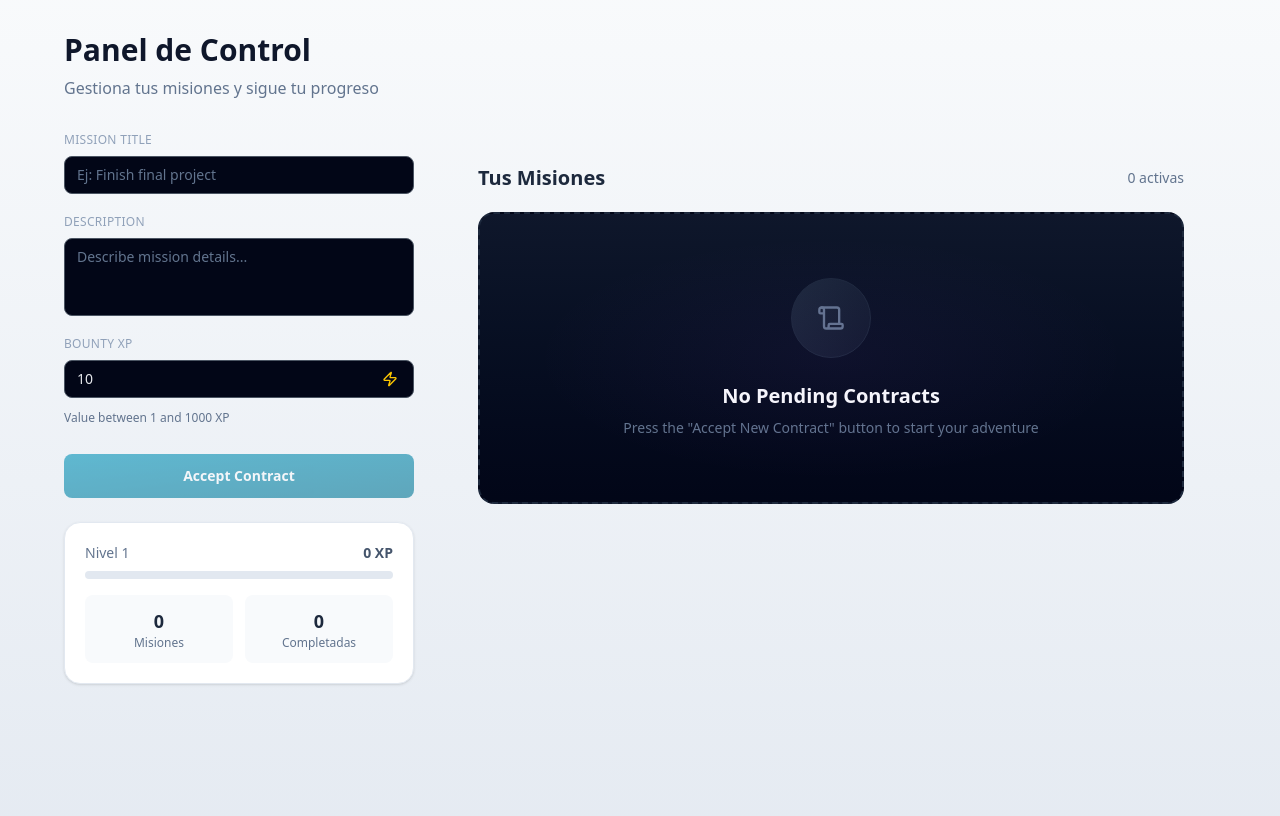
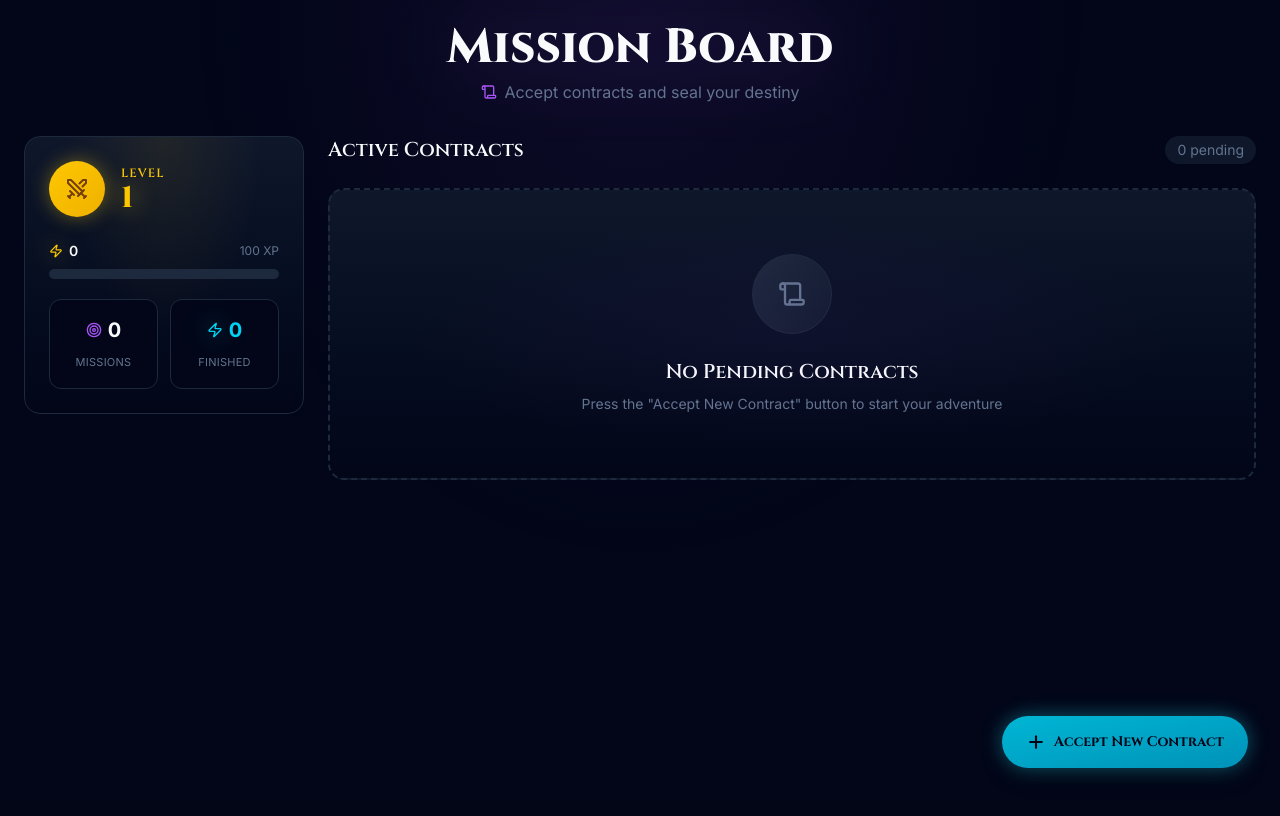
Before and after one commit to LjuandalZPH/planner-fronted, a Next.js app: page /dashboard in a window 1280 px wide. Shown: the top 816 px of the page. Built offline with nearby package versions, Linux system fonts and the light colour scheme.

Commit message:
refactor(dashboard): Improve dashboard

```diff
--- a/app/dashboard/DashboardClient.tsx
+++ b/app/dashboard/DashboardClient.tsx
@@ -1,122 +1,125 @@
 "use client";
 
+import { useState } from "react";
 import { MissionForm } from "@/components/mission/MissionForm";
 import { MissionList } from "@/components/mission/MissionList";
+import { HeroProfile } from "@/components/gamification/HeroProfile";
+import { Modal } from "@/components/ui/modal";
+import { FAB } from "@/components/ui/fab";
 import { useMissions } from "@/hooks/useMissions";
 import { useXP } from "@/hooks/useXP";
+import { Scroll } from "lucide-react";
 
 export function DashboardClient() {
-  const { missions, addMission, updateMission, deleteMission } = useMissions();
-  const { xp, level, gainXP } = useXP();
+  const { missions, addMission, completeMission, deleteMission } = useMissions();
+  const { xp, level, nextLevelXP, gainXP } = useXP();
+
+  const [isModalOpen, setIsModalOpen] = useState(false);
+  const [isSubmitting, setIsSubmitting] = useState(false);
+  const [completingId, setCompletingId] = useState<string | null>(null);
 
   function handleCreateMission(data: {
     title: string;
     description: string;
     xp: number;
   }) {
+    setIsSubmitting(true);
     addMission(data);
-    gainXP(data.xp);
+    gainXP(Math.floor(data.xp * 0.1));
+    setIsSubmitting(false);
+    setIsModalOpen(false);
   }
 
-  function handleUpdateProgress(id: string, progress: number) {
+  async function handleCompleteMission(id: string) {
     const mission = missions.find((m) => m.id === id);
-    if (mission && progress > mission.progress) {
-      const xpGained = Math.floor(
-        mission.xp * ((progress - mission.progress) / 100)
-      );
-      updateMission(id, { progress });
-      if (xpGained > 0) {
-        gainXP(xpGained);
-      }
-    }
+    if (!mission) return;
+
+    setCompletingId(id);
+    await new Promise((resolve) => setTimeout(resolve, 800));
+    completeMission(id);
+    gainXP(mission.xp);
+    setCompletingId(null);
   }
 
   function handleDeleteMission(id: string) {
     deleteMission(id);
   }
 
+  const completedCount = missions.filter((m) => m.progress >= 100).length;
+  const pendingCount = missions.filter((m) => m.progress < 100).length;
+
   return (
-    <div className="min-h-screen bg-linear-to-b from-slate-50 to-slate-200 px-6 py-8">
-      <div className="max-w-6xl mx-auto">
+    <div className="relative min-h-screen bg-slate-950">
+      {/* Background glow */}
+      <div className="pointer-events-none fixed inset-0 bg-[radial-gradient(ellipse_at_top,rgba(168,85,247,0.08)_0%,transparent_50%)]" />
+
+      <div className="relative mx-auto max-w-7xl p-6">
         {/* Header */}
-        <header className="mb-8">
-          <h1 className="text-3xl font-extrabold text-slate-900 mb-2">
-            Panel de Control
+        <header className="mb-8 text-center">
+          <h1 className="font-cinzel mb-2 text-3xl font-extrabold text-slate-50 md:text-4xl lg:text-5xl drop-shadow-[0_0_40px_rgba(168,85,247,0.3)]">
+            Mission Board
           </h1>
-          <p className="text-slate-500">
-            Gestiona tus misiones y sigue tu progreso
+
+          <p className="flex items-center justify-center gap-2 text-slate-500">
+            <Scroll size={16} className="text-purple-500" />
+            Accept contracts and seal your destiny
           </p>
         </header>
 
         {/* Layout */}
-        <div className="grid gap-8 items-start md:grid-cols-[350px_1fr]">
+        <div className="grid gap-6">
+          <div className="grid items-start gap-6 lg:grid-cols-[280px_1fr]">
+
             {/* Sidebar */}
-          <aside className="md:sticky md:top-8 space-y-6">
-            <MissionForm onSubmit={handleCreateMission} />
-
-            {/* Stats Card */}
-            <div className="p-5 bg-white rounded-2xl border border-slate-200 shadow-sm">
-              {/* XP */}
-              <div className="mb-4">
-                <div className="flex justify-between items-center mb-2">
-                  <span className="text-sm text-slate-500">
-                    Nivel {level}
-                  </span>
-                  <span className="text-sm font-semibold text-slate-600">
-                    {xp} XP
-                  </span>
-                </div>
-
-                <div className="w-full h-2 bg-slate-200 rounded-full overflow-hidden">
-                  <div
-                    className="h-full rounded-full bg-linear-to-r from-blue-500 to-violet-500 transition-all duration-500"
-                    style={{ width: `${xp % 100}%` }}
+            <aside className="lg:sticky lg:top-6">
+              <HeroProfile
+                level={level}
+                xp={xp}
+                nextLevelXP={nextLevelXP}
+                totalMissions={missions.length}
+                completedMissions={completedCount}
               />
-                </div>
-              </div>
-
-              {/* Stats */}
-              <div className="grid grid-cols-2 gap-3">
-                <div className="p-3 bg-slate-50 rounded-lg text-center">
-                  <div className="text-lg font-bold text-slate-800">
-                    {missions.length}
-                  </div>
-                  <div className="text-xs text-slate-500">
-                    Misiones
-                  </div>
-                </div>
-
-                <div className="p-3 bg-slate-50 rounded-lg text-center">
-                  <div className="text-lg font-bold text-slate-800">
-                    {missions.filter((m) => m.progress >= 100).length}
-                  </div>
-                  <div className="text-xs text-slate-500">
-                    Completadas
-                  </div>
-                </div>
-              </div>
-            </div>
             </aside>
 
             {/* Main */}
             <main>
-            <div className="flex justify-between items-center mb-5">
-              <h2 className="text-xl font-bold text-slate-800">
-                Tus Misiones
+              {/* Section header */}
+              <div className="mb-6 flex items-center justify-between">
+                <h2 className="font-cinzel text-xl font-semibold text-slate-50">
+                  Active Contracts
                 </h2>
-              <span className="text-sm text-slate-500">
-                {missions.filter((m) => m.progress < 100).length} activas
+
+                <span className="rounded-full bg-slate-900 px-3 py-1 text-sm text-slate-500">
+                  {pendingCount} pending
                 </span>
               </div>
 
               <MissionList
                 missions={missions}
-              onUpdateProgress={handleUpdateProgress}
+                onComplete={handleCompleteMission}
                 onDelete={handleDeleteMission}
+                completingId={completingId}
               />
             </main>
           </div>
         </div>
       </div>
+
+      {/* Floating button */}
+      <FAB onClick={() => setIsModalOpen(true)} />
+
+      {/* Modal */}
+      <Modal
+        isOpen={isModalOpen}
+        onClose={() => setIsModalOpen(false)}
+        title="Accept New Contract"
+      >
+        <MissionForm
+          onSubmit={handleCreateMission}
+          onCancel={() => setIsModalOpen(false)}
+          isSubmitting={isSubmitting}
+        />
+      </Modal>
+    </div>
   );
 }
--- a/app/page.tsx
+++ b/app/page.tsx
@@ -3,10 +3,7 @@ import DashboardPage from "./dashboard/page";
 export default function HomePage() {
   return (
     <main>
-      <h1>Planner Gamificado</h1>
-      <p>Bienvenido a tu panel de misiones.</p>
       <DashboardPage/>
-
     </main>
   );
 }
--- a/hooks/useMissions.ts
+++ b/hooks/useMissions.ts
@@ -28,5 +28,13 @@ export function useMissions() {
     setMissions((prev) => prev.filter((mission) => mission.id !== id));
   }, []);
 
-  return { missions, addMission, updateMission, deleteMission };
+  const completeMission = useCallback((id: string) => {
+    setMissions((prev) =>
+      prev.map((mission) =>
+        mission.id === id ? { ...mission, progress: 100 } : mission
+      )
+    );
+  }, []);
+
+  return { missions, addMission, updateMission, deleteMission, completeMission };
 }
--- a/styles/globals.css
+++ b/styles/globals.css
@@ -1,28 +1,68 @@
+@import url('https://fonts.googleapis.com/css2?family=Cinzel:wght@400;500;600;700;800&family=Inter:wght@300;400;500;600;700&display=swap');
 @import "tailwindcss";
+
+@layer base {
+  :root {
+    --color-bg-primary: #020617;
+    --color-bg-secondary: #0f172a;
+    --color-bg-card: #0f172a;
+    --color-border: #1e293b;
+    --color-text-primary: #f8fafc;
+    --color-text-secondary: #94a3b8;
+    --color-text-muted: #64748b;
+    --color-cyan-glow: #22d3ee;
+    --color-gold-xp: #facc15;
+    --color-cyan-500: #06b6d4;
+    --color-emerald-500: #10b981;
+    --color-purple-500: #a855f7;
+  }
+}
+
+* {
+  box-sizing: border-box;
+}
 
 html,
 body {
   margin: 0;
   padding: 0;
-  font-family: system-ui, -apple-system, BlinkMacSystemFont, "Segoe UI",
-    sans-serif;
-  background: #0f172a;
-  color: #e5e7eb;
+  font-family: 'Inter', system-ui, -apple-system, BlinkMacSystemFont, "Segoe UI", sans-serif;
+  background: var(--color-bg-primary);
+  color: var(--color-text-primary);
+  min-height: 100vh;
 }
 
-main {
-  min-height: 100vh;
-  padding: 2rem;
+.font-cinzel {
+  font-family: 'Cinzel', serif;
+}
+
+.font-inter {
+  font-family: 'Inter', sans-serif;
 }
 
 input,
 textarea {
   width: 100%;
-  padding: 0.5rem 0.75rem;
+  padding: 0.75rem 1rem;
   border-radius: 0.5rem;
-  border: 1px solid #4b5563;
-  background: #020617;
-  color: #e5e7eb;
+  border: 1px solid var(--color-border);
+  background: var(--color-bg-primary);
+  color: var(--color-text-primary);
+  font-family: inherit;
+  font-size: 0.9375rem;
+  transition: border-color 0.2s, box-shadow 0.2s;
+}
+
+input:focus,
+textarea:focus {
+  outline: none;
+  border-color: var(--color-cyan-500);
+  box-shadow: 0 0 0 3px rgba(34, 211, 238, 0.2);
+}
+
+input::placeholder,
+textarea::placeholder {
+  color: var(--color-text-muted);
 }
 
 input[type="number"]::-webkit-outer-spin-button,
@@ -31,7 +71,45 @@ input[type="number"]::-webkit-inner-spin-button {
   margin: 0;
 }
 
-/* Firefox */
 input[type="number"] {
   -moz-appearance: textfield;
 }
+
+@keyframes pulse-cyan {
+  0%, 100% {
+    box-shadow: 0 0 0 0 rgba(34, 211, 238, 0.4);
+  }
+  50% {
+    box-shadow: 0 0 20px 5px rgba(34, 211, 238, 0.6);
+  }
+}
+
+@keyframes glow-cyan {
+  0%, 100% {
+    filter: drop-shadow(0 0 8px rgba(34, 211, 238, 0.6));
+  }
+  50% {
+    filter: drop-shadow(0 0 16px rgba(34, 211, 238, 0.9));
+  }
+}
+
+@keyframes glow-gold {
+  0%, 100% {
+    filter: drop-shadow(0 0 8px rgba(250, 204, 21, 0.6));
+  }
+  50% {
+    filter: drop-shadow(0 0 16px rgba(250, 204, 21, 0.9));
+  }
+}
+
+.animate-pulse-cyan {
+  animation: pulse-cyan 1.5s ease-in-out infinite;
+}
+
+.animate-glow-cyan {
+  animation: glow-cyan 2s ease-in-out infinite;
+}
+
+.animate-glow-gold {
+  animation: glow-gold 2s ease-in-out infinite;
+}
```
Also changed, not shown: 1 other file (tests, documents, lock files or other folders). Lines whose indentation alone changed are shown as unchanged.
